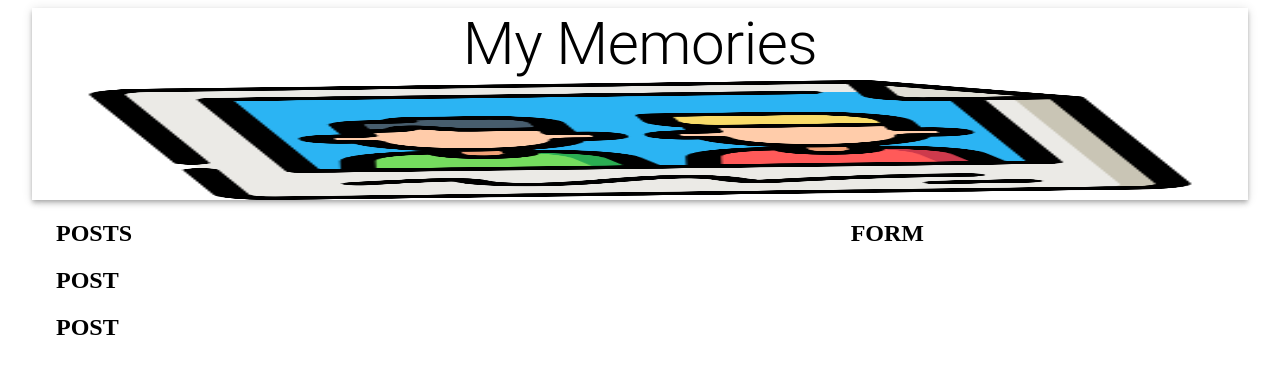
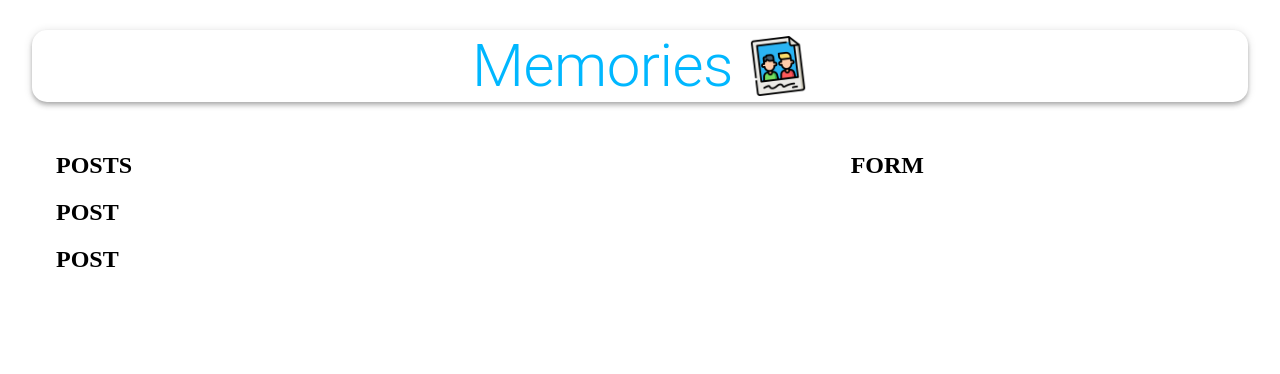
Before and after one commit to DarishkaAMS/JS_MERN_Projects-Memories, a React (Create React App) app in the folder client/: page / in a window 1280 px wide. Shown: the top 374 px of the page. Built offline with nearby package versions, Linux system fonts and the light colour scheme.

Commit message:
Add styling @ all components

```diff
--- a/client/src/App.js
+++ b/client/src/App.js
@@ -1,17 +1,20 @@
 import React from 'react';
 import { Container, AppBar, Typography, Grow, Grid } from '@material-ui/core';
 
-import Posts from './components/Posts/Posts'
-import Form from './components/Form/Form'
+import Posts from './components/Posts/Posts';
+import Form from './components/Form/Form';
+import memories from './images/memories.png';
+import useStyles from './styles';
 
-import memories from './images/memories.png';
 
 const App = () => {
+    const classes = useStyles();
+
     return (
         <Container maxWidth="lg">
-            <AppBar position="static" color="inherit">
-                <Typography variant="h2" align="center"> My Memories </Typography>
-                <img src={memories} alt="memories" height="120"/>
+            <AppBar className={classes.appBar} position="static" color="inherit">
+                <Typography className={classes.heading} variant="h2" align="center">Memories</Typography>
+                <img className={classes.image} src={memories} alt="icon" height="60" />
             </AppBar>
             <Grow in>
                 <Container>
--- a/client/src/components/Form/Form.js
+++ b/client/src/components/Form/Form.js
@@ -1,6 +1,9 @@
 import React from 'react';
+import useStyles from './styles';
+
 
 const Form = () => {
+    const classes = useStyles();
     return (
         <h2>FORM</h2>
     );
--- a/client/src/components/Form/styles.js
+++ b/client/src/components/Form/styles.js
@@ -0,0 +1,24 @@
+import { makeStyles } from '@material-ui/core/styles';
+
+export default makeStyles((theme) => ({
+  root: {
+    '& .MuiTextField-root': {
+      margin: theme.spacing(1),
+    },
+  },
+  paper: {
+    padding: theme.spacing(2),
+  },
+  form: {
+    display: 'flex',
+    flexWrap: 'wrap',
+    justifyContent: 'center',
+  },
+  fileInput: {
+    width: '97%',
+    margin: '10px 0',
+  },
+  buttonSubmit: {
+    marginBottom: 10,
+  },
+}));
--- a/client/src/components/Posts/Post/Post.js
+++ b/client/src/components/Posts/Post/Post.js
@@ -1,6 +1,8 @@
 import React from 'react';
+import useStyles from './styles';
 
 const Post = () => {
+    const classes = useStyles();
     return (
         <h2>POST</h2>
     );
--- a/client/src/components/Posts/Post/styles.js
+++ b/client/src/components/Posts/Post/styles.js
@@ -0,0 +1,52 @@
+import { makeStyles } from '@material-ui/core/styles';
+
+export default makeStyles({
+  media: {
+    height: 0,
+    paddingTop: '56.25%',
+    backgroundColor: 'rgba(0, 0, 0, 0.5)',
+    backgroundBlendMode: 'darken',
+  },
+  border: {
+    border: 'solid',
+  },
+  fullHeightCard: {
+    height: '100%',
+  },
+  card: {
+    display: 'flex',
+    flexDirection: 'column',
+    justifyContent: 'space-between',
+    borderRadius: '15px',
+    height: '100%',
+    position: 'relative',
+  },
+  overlay: {
+    position: 'absolute',
+    top: '20px',
+    left: '20px',
+    color: 'white',
+  },
+  overlay2: {
+    position: 'absolute',
+    top: '20px',
+    right: '20px',
+    color: 'white',
+  },
+  grid: {
+    display: 'flex',
+  },
+  details: {
+    display: 'flex',
+    justifyContent: 'space-between',
+    margin: '20px',
+  },
+  title: {
+    padding: '0 16px',
+  },
+  cardActions: {
+    padding: '0 16px 8px 16px',
+    display: 'flex',
+    justifyContent: 'space-between',
+  },
+});
--- a/client/src/components/Posts/Posts.js
+++ b/client/src/components/Posts/Posts.js
@@ -1,7 +1,9 @@
 import React from 'react';
 import Post from './Post/Post.js'
+import useStyles from './styles';
 
 const Posts = () => {
+    const classes = useStyles();
     return (
         <>
         <h2>POSTS</h2>
--- a/client/src/components/Posts/styles.js
+++ b/client/src/components/Posts/styles.js
@@ -0,0 +1,14 @@
+import { makeStyles } from '@material-ui/core/styles';
+
+export default makeStyles((theme) => ({
+  mainContainer: {
+    display: 'flex',
+    alignItems: 'center',
+  },
+  smMargin: {
+    margin: theme.spacing(1),
+  },
+  actionDiv: {
+    textAlign: 'center',
+  },
+}));
--- /dev/null
+++ b/client/src/styles.js
@@ -0,0 +1,18 @@
+import { makeStyles } from '@material-ui/core/styles';
+
+export default makeStyles(() => ({
+  appBar: {
+    borderRadius: 15,
+    margin: '30px 0',
+    display: 'flex',
+    flexDirection: 'row',
+    justifyContent: 'center',
+    alignItems: 'center',
+  },
+  heading: {
+    color: 'rgba(0,183,255, 1)',
+  },
+  image: {
+    marginLeft: '15px',
+  },
+}));
```
